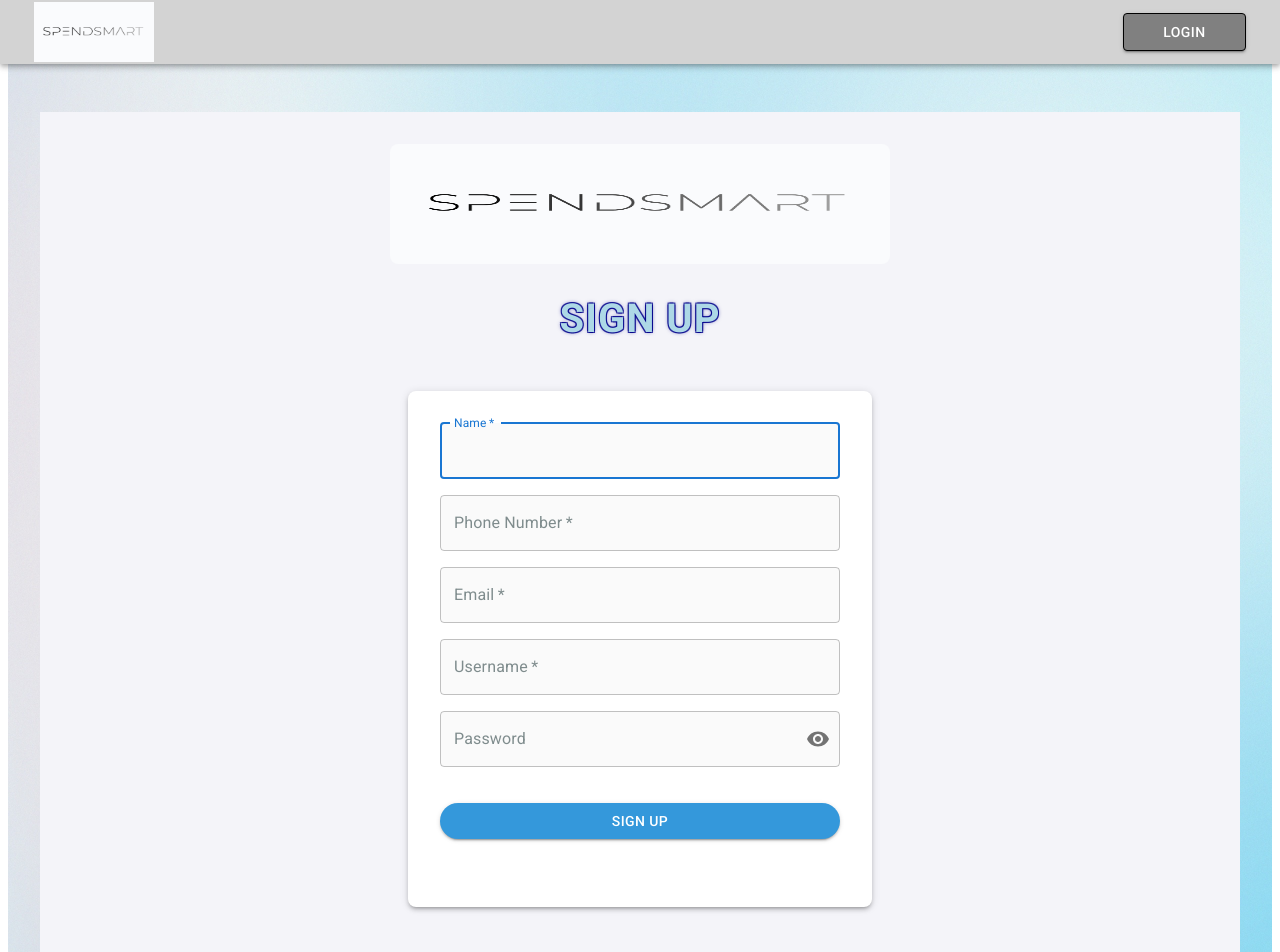
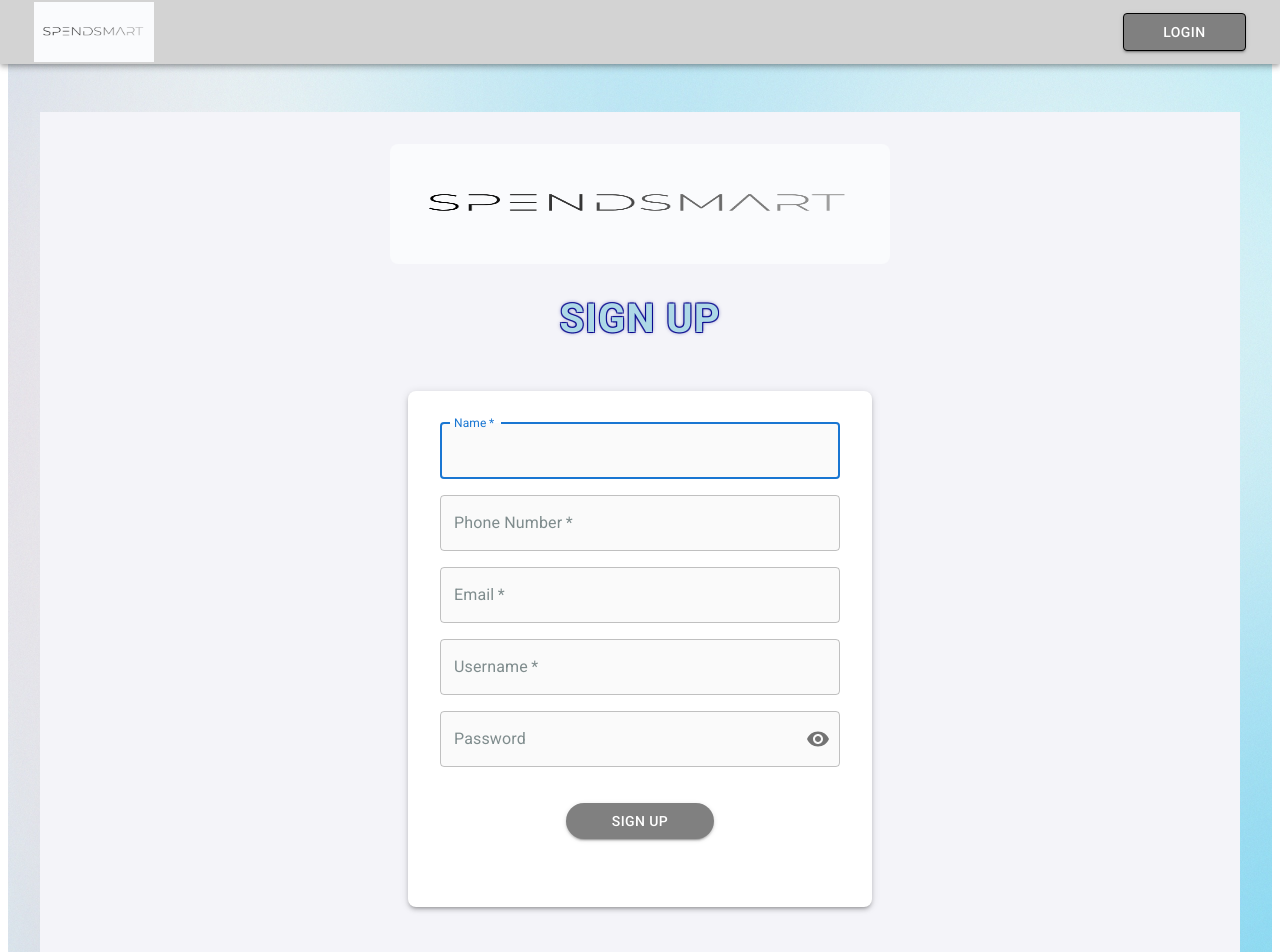
Before and after one commit to Vyshnavikrishnakumar/FINANCE-REPORT, a React (Vite) app in the folder finance1/: page /signup in a window 1280 px wide. Shown: the top 952 px of the page. Built offline with nearby package versions, Linux system fonts and the light colour scheme.

Commit message:
chnages some details

```diff
--- a/finance1/src/components/Login.jsx
+++ b/finance1/src/components/Login.jsx
@@ -15,10 +15,10 @@
     });
 
     const navigate = useNavigate();
-    const handleClickShowPassword = () => setShowPassword((show) => !show);
-    const handleMouseDownPassword = (event) => event.preventDefault();
-    const inputHandler = (e) => setInputs({ ...inputs, [e.target.name]: e.target.value });
-    const defaultKey = (event) => {
+    const handleClickShowPassword = () => setShowPassword(show => !show);
+    const handleMouseDownPassword = event => event.preventDefault();
+    const inputHandler = e => setInputs({ ...inputs, [e.target.name]: e.target.value });
+    const defaultKey = event => {
         if (event.code === "Enter" || event.code === "NumpadEnter") {
             loginUser();
         }
@@ -26,35 +26,16 @@
 
     const loginUser = () => {
         setLoginFlag(true);
-        axios.post("http://localhost:3000/api/login", inputs).then(
-            (res) => {
+        axios.post("http://localhost:3000/api/login", inputs)
+            .then(res => {
                 setLoginFlag(false);
-                // Handle successful login (e.g., redirect to the user dashboard)
                 navigate("/dashboard");
-            }
-        ).catch(
-            (err) => {
+            })
+            .catch(err => {
                 setLoginFlag(false);
-                alert(err.response.data);
-            }
-        );
-    };
-
-    const loginAsAdmin = () => {
-        // This function can simulate an admin login or redirect directly
-        setLoginFlag(true);
-        axios.post("http://localhost:3000/api/admin-login", inputs).then(
-            (res) => {
-                setLoginFlag(false);
-                // Navigate to the admin dashboard
-                navigate("/admin/dashboard");
-            }
-        ).catch(
-            (err) => {
-                setLoginFlag(false);
-                alert(err.response.data);
-            }
-        );
+                const errorMessage = err.response ? err.response.data : 'An unexpected error occurred';
+                alert(errorMessage);
+            });
     };
 
     return (
@@ -163,15 +144,13 @@
                 </Button>
                 <br /><br />
 
-				<Button variant='text'sx={{
-          color: 'grey',
-          fontSize:'10px'
-        }}>
-                 <Link to={"/admin"}   style={{textDecoration:"none",color: 'grey'}}>
-                  Login as admin
-                  </Link>
-                  </Button>
-                  <br /><br />
+                <Button component={Link} to="/admin" variant='text' sx={{
+                    color: 'grey',
+                    fontSize: '10px'
+                }}>
+                    Login as admin
+                </Button>
+                <br /><br />
 
                 {loginFlag ? <CircularProgress /> : null}
             </Box>
--- a/finance1/src/components/Signup.jsx
+++ b/finance1/src/components/Signup.jsx
@@ -7,7 +7,7 @@
 import VisibilityOff from '@mui/icons-material/VisibilityOff';
 
 const Signup = () => {
-    const [loginFlag, setloginFlag] = useState(false);
+    const [loginFlag, setLoginFlag] = useState(false);
     const [showPassword, setShowPassword] = useState(false);
     const [inputs, setInputs] = useState({
         name: "",
@@ -28,16 +28,16 @@
     };
 
     const addUser = () => {
-        setloginFlag(true);
+        setLoginFlag(true);
         axios.post("http://localhost:3000/api/signup", inputs).then(
             (res) => {
-                setloginFlag(false);
+                setLoginFlag(false);
                 alert("User created");
                 navigate("/");
             }
         ).catch(
             (err) => {
-                setloginFlag(false);
+                setLoginFlag(false);
                 alert(err.response.data);
             }
         );
@@ -193,15 +193,19 @@
                 </FormControl>
                 <br /><br />
 
-                <Button onClick={addUser} variant='contained' sx={{
+                <Button
+                    variant='contained'
+                    onClick={addUser}
+                    sx={{
                         borderRadius: '20px',
-                    width: '100%',
-                    backgroundColor: '#3498db',
+                        width: '37%',
+                        backgroundColor: 'grey',
                         color: 'white',
                         '&:hover': {
-                        backgroundColor: '#2980b9',
+                            backgroundColor: '#565656',
                         }
-                }}>
+                    }}
+                >
                     Sign Up
                 </Button>
                 <br /><br />
```
Also changed, not shown: 1 other file (tests, documents, lock files or other folders). Lines whose indentation alone changed are shown as unchanged.
